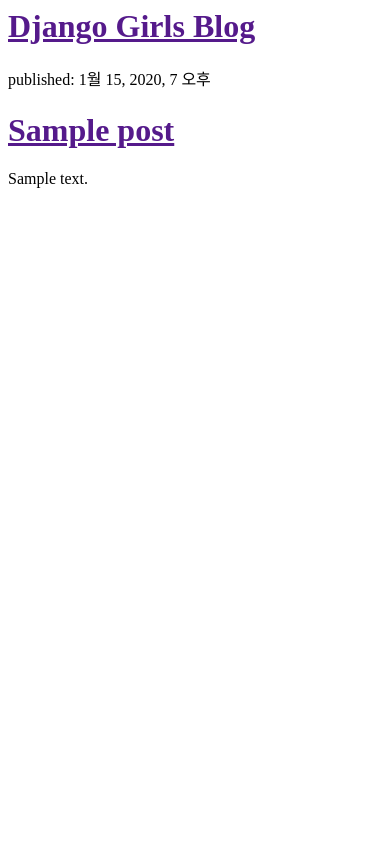
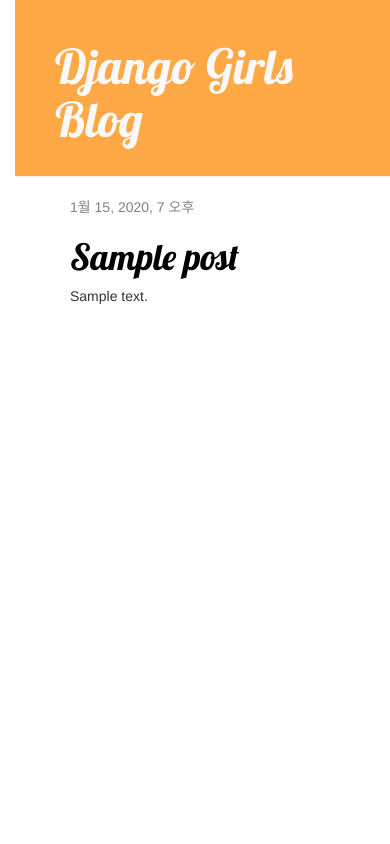
Before and after one commit to deargoogil/my-first-blog, a Django app: page / in a window 390 px wide. Run offline with Django 3.2, Linux system fonts and the light colour scheme; tables that the repository leaves empty hold one stand-in row (values such as "Sample post"); some libraries are stand-ins or nearby versions.

Commit message:
Added view and template for detailed blog post as well as CSS fot the site.

```diff
--- /dev/null
+++ b/blog/static/css/blog.css
@@ -0,0 +1,54 @@
+h1 a {
+    font-family: 'Lobster';
+}
+
+body {
+    padding-left: 15px;
+}
+
+.page-header {
+    background-color: #ff8800b9;
+    margin-top: 0;
+    padding: 20px 20px 20px 40px;
+}
+
+.page-header h1, .page-header h1 a, .page-header h1 a:visited, .page-header h1 a:active {
+    color: #faf8f8;
+    font-size: 36pt;
+    text-decoration: none;
+}
+
+.content {
+    margin-left: 40px;
+}
+
+h1, h2, h3, h4 {
+    font-family: 'Lobster', cursive;
+}
+
+.date {
+    color: #828282;
+}
+
+.save {
+    float: right;
+}
+
+.post-form textarea, .post-form input {
+    width: 100%;
+}
+
+.top-menu, .top-menu:hover, .top-menu:visited {
+    color: #ffffff;
+    float: right;
+    font-size: 26pt;
+    margin-right: 20px;
+}
+
+.post {
+    margin-bottom: 70px;
+}
+
+.post h1 a, .post h1 a:visited {
+    color: #000000;
+}
--- /dev/null
+++ b/blog/templates/blog/base.html
@@ -0,0 +1,26 @@
+{% load static %}
+<html>
+
+<head>
+    <title>Django Girls blog</title>
+    <link rel="stylesheet" href="//maxcdn.bootstrapcdn.com/bootstrap/3.2.0/css/bootstrap.min.css">
+    <link rel="stylesheet" href="//maxcdn.bootstrapcdn.com/bootstrap/3.2.0/css/bootstrap-theme.min.css">
+    <link href="//fonts.googleapis.com/css?family=Lobster&subset=latin,latin-ext" rel="stylesheet" type="text/css">
+    <link rel="stylesheet" href="{% static '/css/blog.css' %}">
+</head>
+
+<body>
+    <div class="page-header">
+        <h1><a href="/">Django Girls Blog</a></h1>
+    </div>
+    <div class="content container">
+        <div class="row">
+            <div class="col-md-8">
+            {% block content %}
+            {% endblock %}
+            </div>
+        </div>
+    </div>
+</body>
+
+</html>
--- a/blog/templates/blog/post_list.html
+++ b/blog/templates/blog/post_list.html
@@ -1,22 +1,13 @@
-<html>
-    <head>
-        <title>Django Girls blog</title>
-    </head>
-    <body>
-        <div>
-            <h1><a href="">Django Girls Blog</a></h1>
+{% extends 'blog/base.html' %}
+
+{% block content %}
+    {% for post in posts %}
+        <div class="post">
+            <div class="date">
+                {{ post.published_date }}
+            </div>
+            <h1><a href="{% url 'post_detail' pk=post.pk %}">{{ post.title }}</a></h1>
+            <p>{{ post.text|linebreaksbr }}</p>
         </div>
-
-        {% for post in posts %}
-
-            <div>
-                <p>published: {{ post.published_date }}</p>
-                <h1><a href="">{{ post.title }}</a></h1>
-                <p>{{ post.text|linebreaksbr }}</p>
-
-            </div>
-
-        {% endfor %}
-
-    </body>
-</html>
+    {% endfor %}
+{% endblock %}
--- a/blog/urls.py
+++ b/blog/urls.py
@@ -3,4 +3,5 @@
 
 urlpatterns = [
     path('', views.post_list, name='post_list'),
+    path('post/<int:pk>/', views.post_detail, name='post_detail'),
 ]
--- a/blog/views.py
+++ b/blog/views.py
@@ -1,8 +1,13 @@
 from django.shortcuts import render
 from .models import Post
 from django.utils import timezone
+from django.shortcuts import render, get_object_or_404
 
 # Create your views here.
 def post_list(request):
     posts = Post.objects.order_by('published_date')
     return render(request, 'blog/post_list.html', {'posts':posts})
+
+def post_detail(request, pk):
+    post = get_object_or_404(Post, pk=pk)
+    return render(request, 'blog/post_detail.html', {'post': post})
```
Also changed, not shown: blog/templates/blog/post_detail.html (added, +13 -0 lines).
